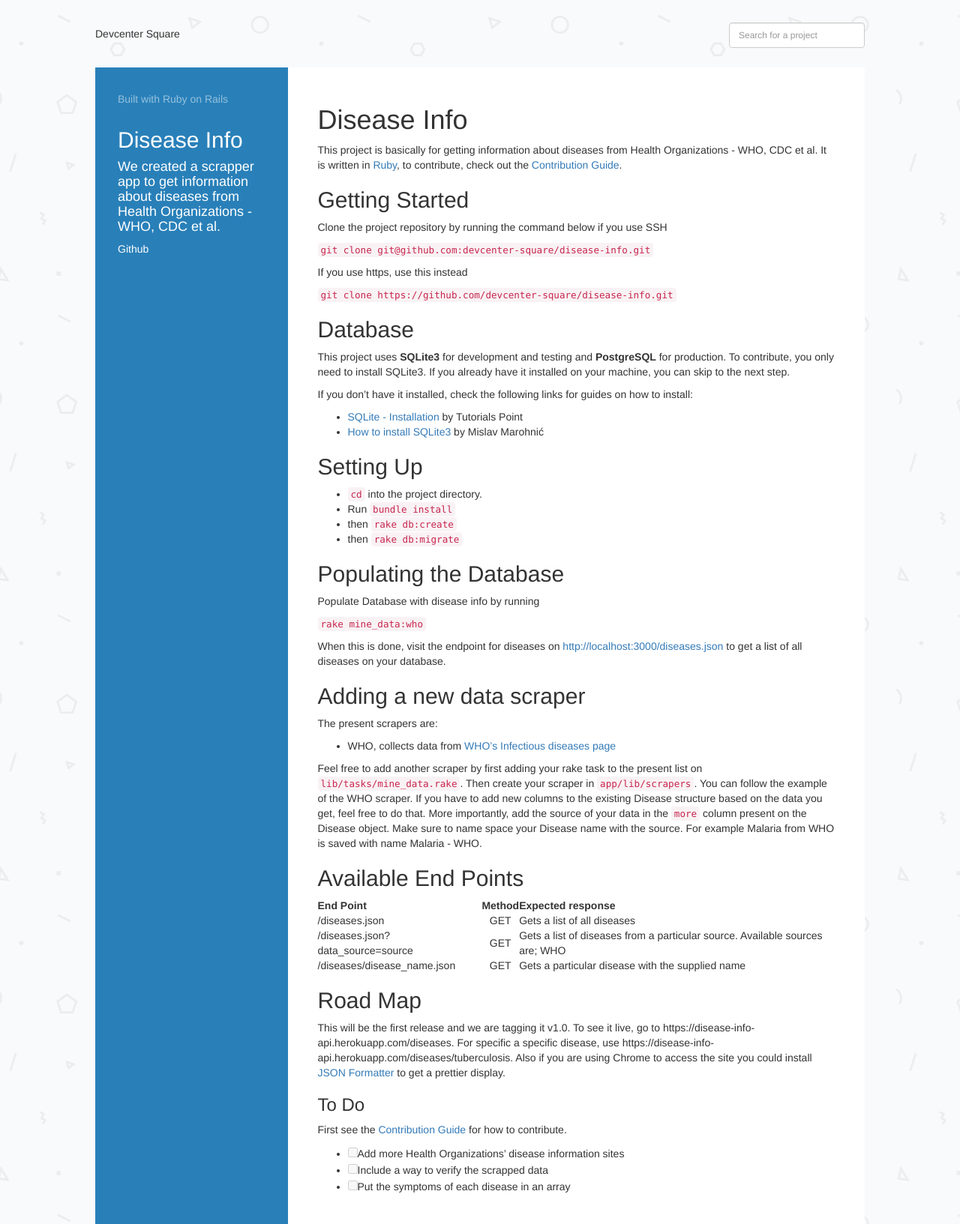
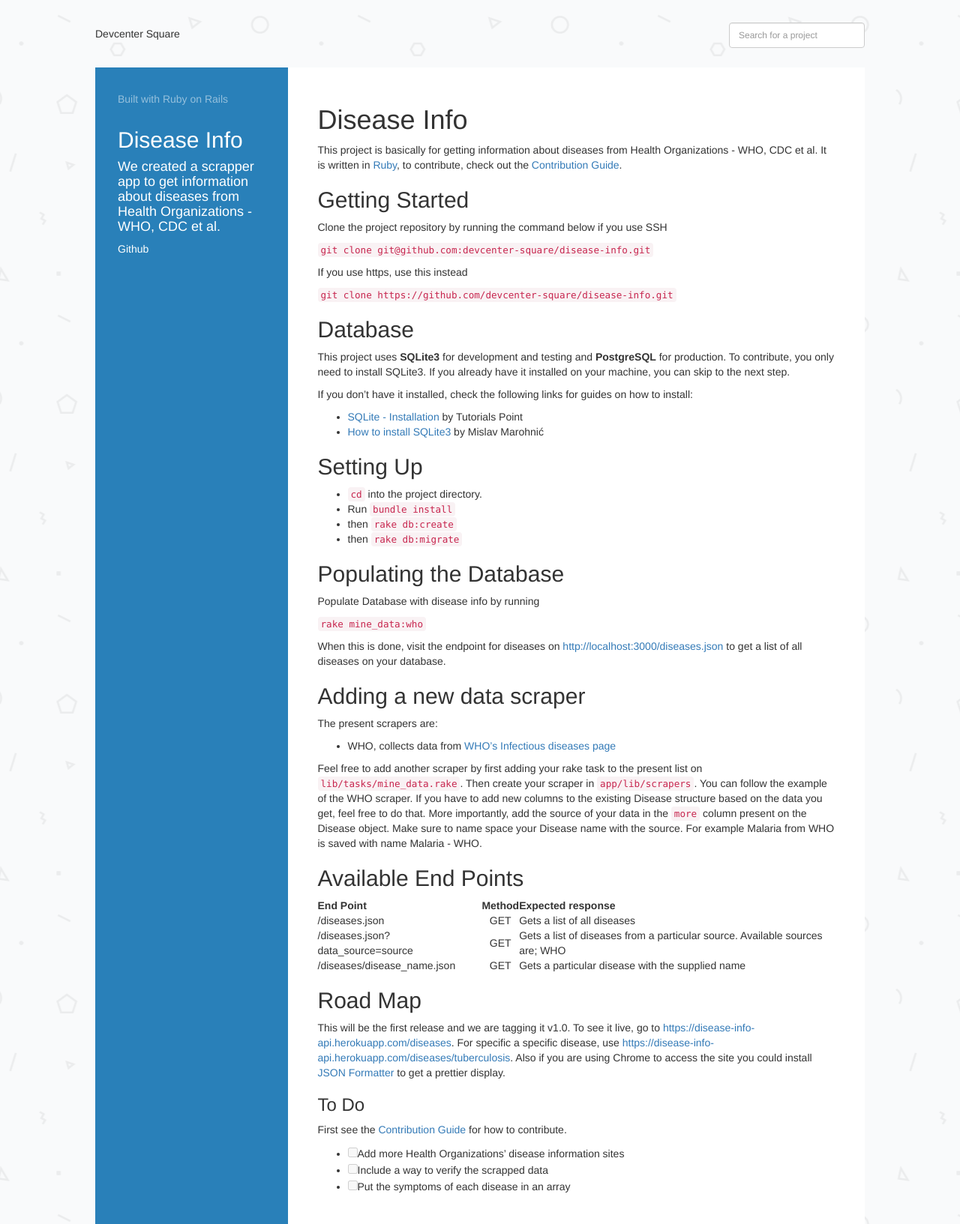
Before and after one commit to devcenter-square/devcenter-square.github.io, a Jekyll site: the page built from _posts/2016-8-30-disease-info.markdown, in a window 1280 px wide. Shown: the whole page at 75% size. Built offline with Jekyll 4.4.1, drawn with Linux system fonts in a browser that asks for light colours; some web fonts are replaced; part of the change alters nothing that is shown.

```diff
--- a/_posts/2016-8-30-disease-info.markdown
+++ b/_posts/2016-8-30-disease-info.markdown
@@ -67,7 +67,7 @@ Make sure to name space your Disease name with the source. For example Malaria f
 | /diseases/disease_name.json        |  GET        |  Gets a particular disease with the supplied name                              |
 
 ## Road Map
-This will be the first release and we are tagging it v1.0. To see it live, go to https://disease-info-api.herokuapp.com/diseases. For specific a specific disease, use https://disease-info-api.herokuapp.com/diseases/tuberculosis. Also if you are using Chrome to access the site you could install [JSON Formatter](https://chrome.google.com/webstore/detail/json-formatter/bcjindcccaagfpapjjmafapmmgkkhgoa?hl=en) to get a prettier display.
+This will be the first release and we are tagging it v1.0. To see it live, go to [https://disease-info-api.herokuapp.com/diseases](https://disease-info-api.herokuapp.com/diseases). For specific a specific disease, use [https://disease-info-api.herokuapp.com/diseases/tuberculosis](https://disease-info-api.herokuapp.com/diseases/tuberculosis). Also if you are using Chrome to access the site you could install [JSON Formatter](https://chrome.google.com/webstore/detail/json-formatter/bcjindcccaagfpapjjmafapmmgkkhgoa?hl=en) to get a prettier display.
 
 ### To Do
 First see the [Contribution Guide](https://github.com/devcenter-square/disease-info/blob/develop/CONTRIBUTION.md) for how to contribute.
```
